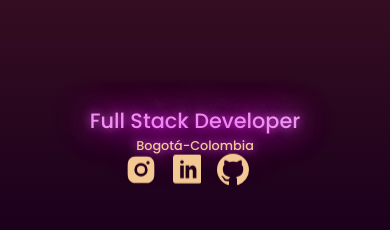
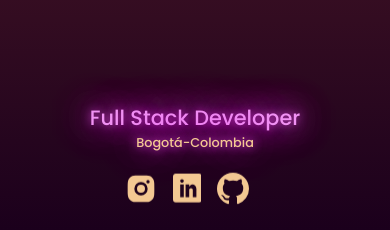
Before and after one commit to carolo180/My-Portfolio, a React (Create React App) app: page / in a window 390 px wide. Shown: the part 614-844 px from the top of the page. Built offline with nearby package versions, Linux system fonts and the light colour scheme.

Commit message:
upload improves on  responsive

```diff
--- a/src/components/Landing/Landing.css
+++ b/src/components/Landing/Landing.css
@@ -53,11 +53,11 @@
   }
   .box{
     display: flex;
-    justify-content: space-around;
+    justify-content: space-between;
     flex-direction: column;
     align-items: center;
-    padding: 1.5rem 3rem;
-    height: 150px;
+    padding: 2rem 3rem;
+    height: 160px;
    }
   .full{
     color: #f092f3;
@@ -66,7 +66,7 @@
     font-size: 1.3rem;
     display: flex;
     flex-direction: column;
-    padding-bottom: 15px;
+    padding-bottom: 40px;
   }
   .city{
     color: #f3c892;
```
